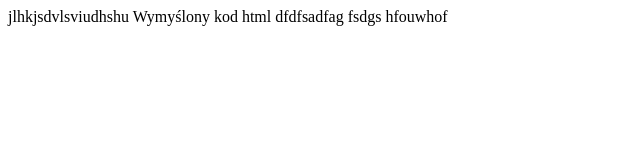
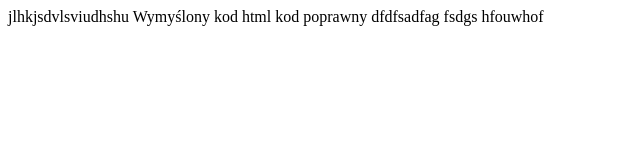
Before and after one commit to MichalFraczyk/test, a plain HTML site: page index.html in a window 1280 px wide. Shown: the whole page, without its empty margins (0-640 px from the left). Drawn offline with Linux system fonts and the light colour scheme.

Commit message:
commit (  kod html)

```diff
--- a/index.html
+++ b/index.html
@@ -8,7 +8,7 @@ jlhkjsdvlsviudhshu
 <body>
 
 Wymyślony kod html
-
+kod poprawny
 
 dfdfsadfag
 
```
